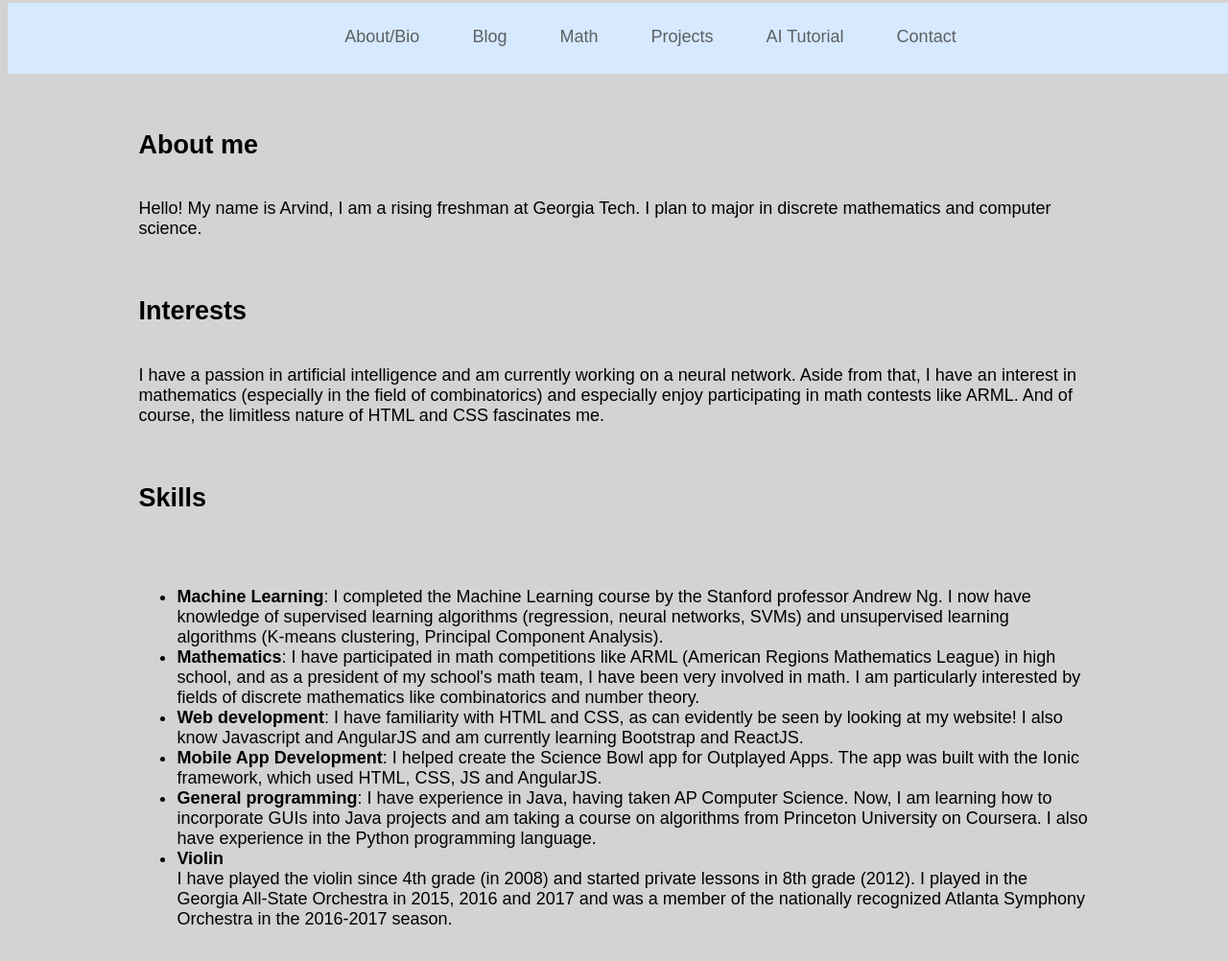
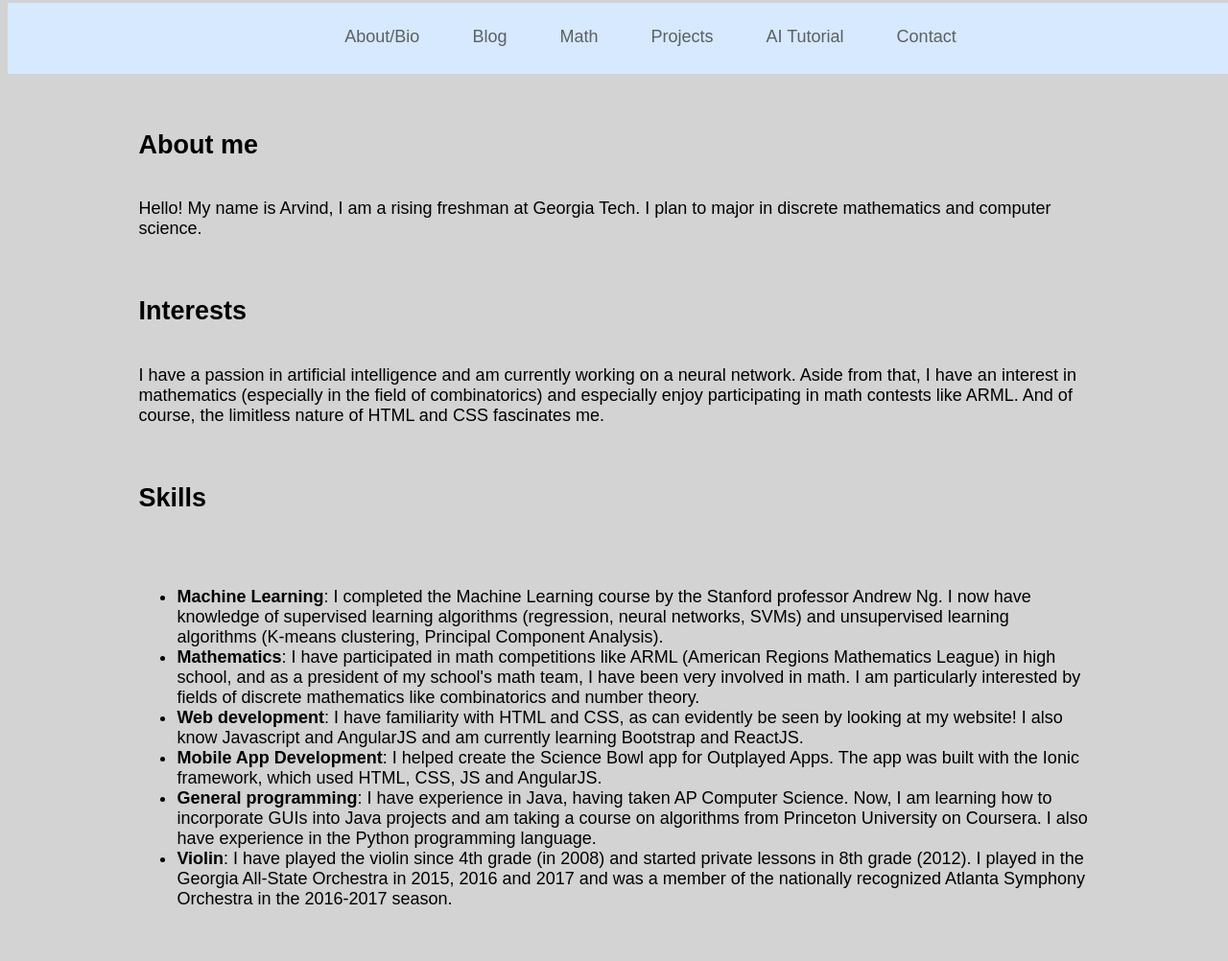
Before and after one commit to arvindr9/website-v1, a plain HTML site: page index.html in a window 1280 px wide. Shown: the part 87-1089 px from the top of the page at 96% size. Drawn offline with Linux system fonts and the light colour scheme.

Commit message:
Fixed a misplaced </li> tag

```diff
--- a/index.html
+++ b/index.html
@@ -67,9 +67,10 @@
               Now, I am learning how to incorporate GUIs into Java projects and am taking a course on algorithms
               from Princeton University on Coursera. I also have experience in the Python programming language.
             </li>
-            <li><strong>Violin</strong></li>I have played the violin since 4th grade (in 2008) and started private lessons in 8th grade (2012).
+            <li><strong>Violin</strong>: I have played the violin since 4th grade (in 2008) and started private lessons in 8th grade (2012).
               I played in the Georgia All-State Orchestra in 2015, 2016 and 2017 and was a member of the nationally recognized
               Atlanta Symphony Orchestra in the 2016-2017 season.
+            </li>
 
 
           </ul></p>
```
